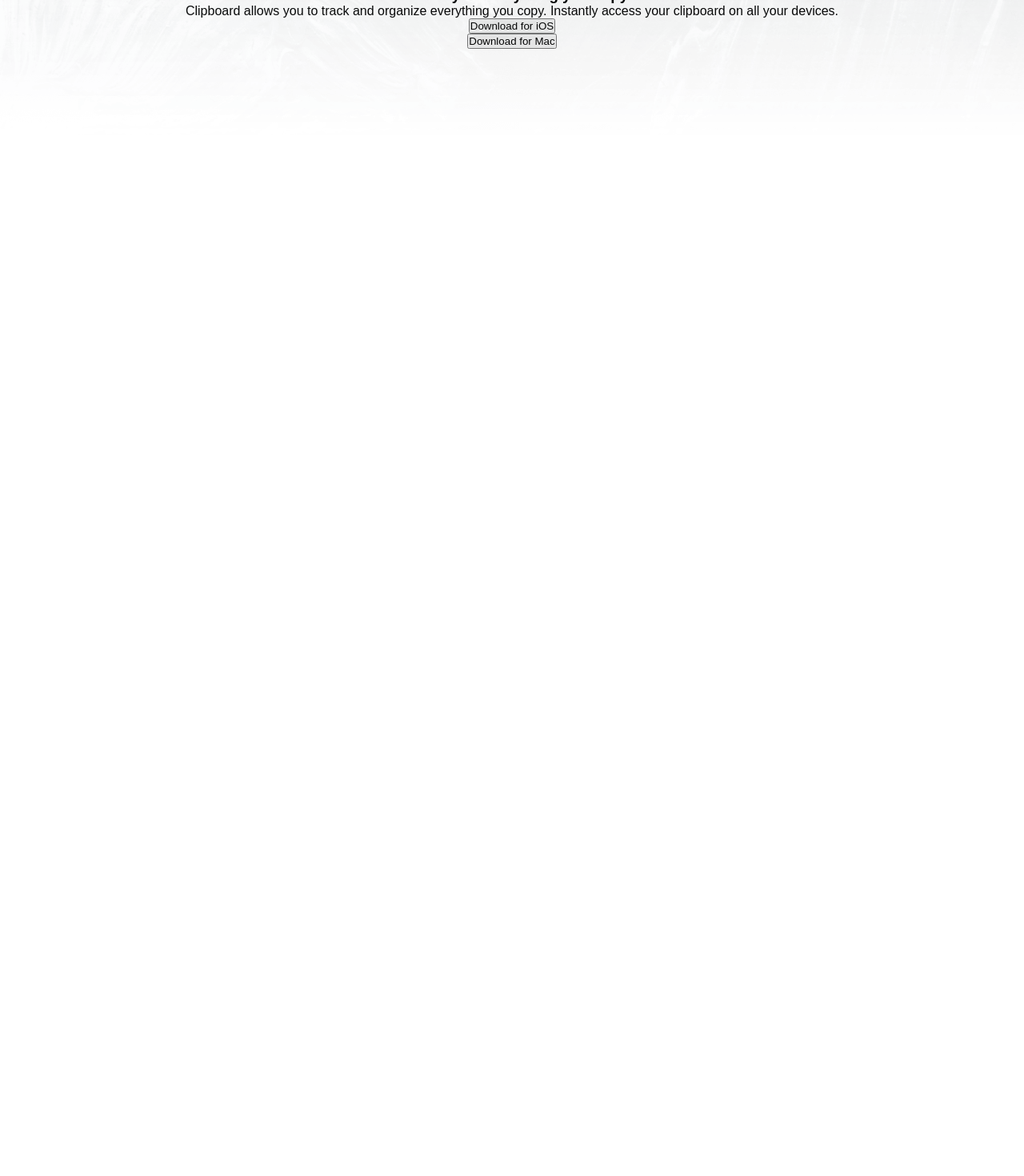
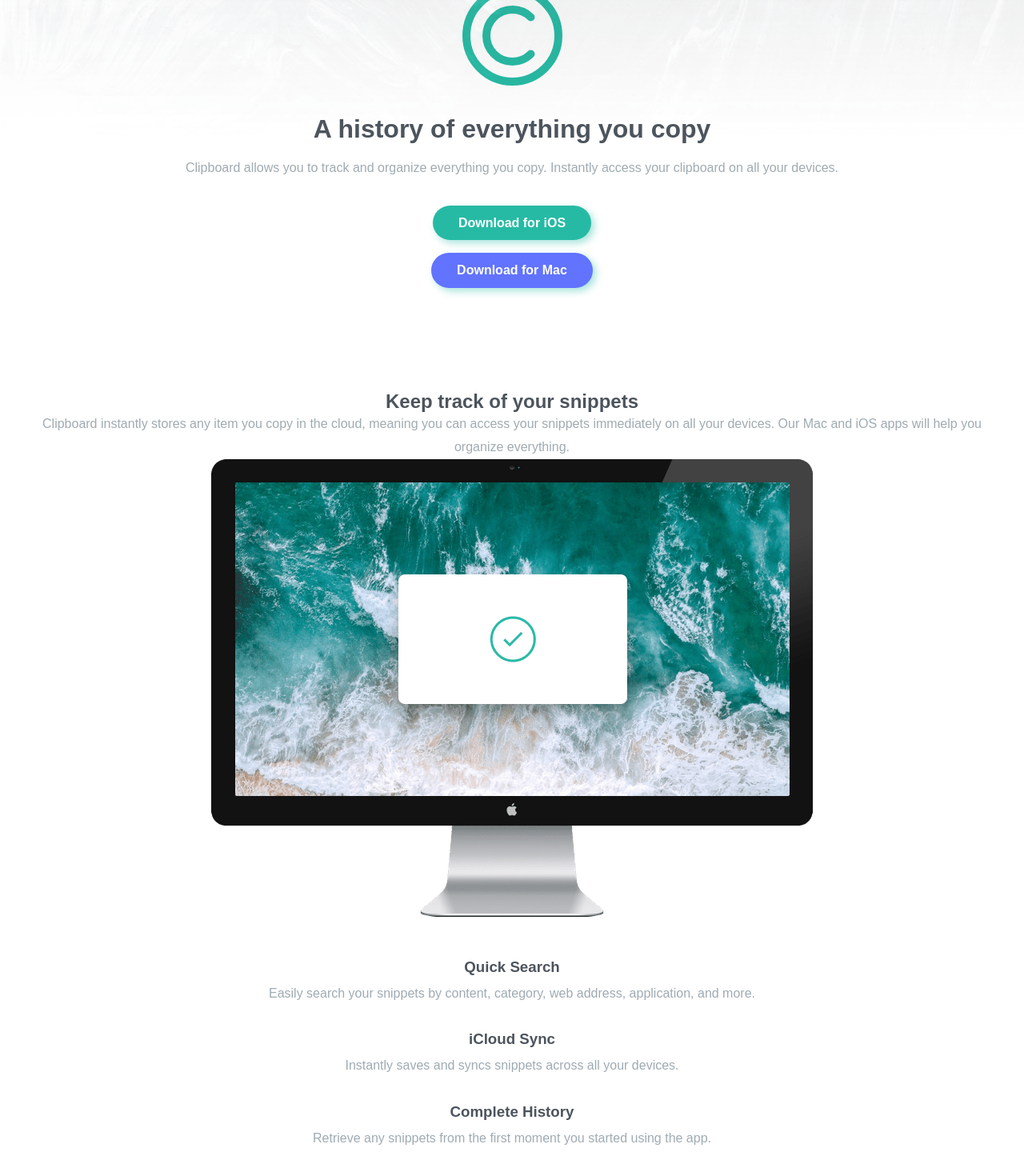
Before and after one commit to FelipeFama/clipboard-landing-page, a React (Vite) app: page / in a window 1280 px wide. Shown: the part 146-1616 px from the top of the page at 80% size. Before the commit the page ends 800 px from the top, so only its background shows below. Built offline with nearby package versions, Linux system fonts and the light colour scheme; a web font is replaced by a local one.

Commit message:
Add second section and mixins

```diff
--- a/src/App.jsx
+++ b/src/App.jsx
@@ -1,13 +1,15 @@
 import Picture from "./components/Picture";
 import ShowSection from "./components/ShowSection";
+import SecondSection from "./components/SecondSection";
 
 function App() {
   return (
     <>
-    <Picture />
-    <ShowSection />
+      <Picture />
+      <ShowSection />
+      <SecondSection />
     </>
-  )
+  );
 }
 
 export default App;
--- /dev/null
+++ b/src/components/SecondSection.jsx
@@ -0,0 +1,46 @@
+import React from "react";
+import computer from "../images/image-computer.png";
+import "../styles/components/secondsection.sass";
+
+const SecondSection = () => {
+  return (
+    <section className="section-two">
+      <article>
+        <h2>Keep track of your snippets</h2>
+        <p>
+          Clipboard instantly stores any item you copy in the cloud, meaning you
+          can access your snippets immediately on all your devices. Our Mac and
+          iOS apps will help you organize everything.
+        </p>
+      </article>
+      <div className="computer">
+        <article>
+          <img src={computer} alt="computer image" />
+        </article>
+
+        <article>
+          <div>
+            <h3>Quick Search</h3>
+            <p>
+              Easily search your snippets by content, category, web address,
+              application, and more.
+            </p>
+          </div>
+          <div>
+            <h3>iCloud Sync</h3>
+            <p>Instantly saves and syncs snippets across all your devices.</p>
+          </div>
+          <div>
+            <h3>Complete History</h3>
+            <p>
+              Retrieve any snippets from the first moment you started using the
+              app.
+            </p>
+          </div>
+        </article>
+      </div>
+    </section>
+  );
+};
+
+export default SecondSection;
--- a/src/components/ShowSection.jsx
+++ b/src/components/ShowSection.jsx
@@ -15,8 +15,8 @@
           Instantly access your clipboard on all your devices.
         </p>
         <ul>
-          <li><button>Download for iOS</button></li>
-          <li><button>Download for Mac</button></li>
+          <li><button className="button-green">Download for iOS</button></li>
+          <li><button className="button-blue">Download for Mac</button></li>
         </ul>
       </article>
     </section>
--- /dev/null
+++ b/src/styles/components/secondsection.sass
@@ -0,0 +1,13 @@
+.section-two
+    padding: 0 1.5rem 8rem
+
+    .computer > article:first-child
+        margin-bottom: 3rem
+
+    .computer > article:nth-child(2)
+        display: grid
+        grid-template-columns: repeat(1,1fr)
+        gap: 2rem
+
+        h3
+            margin-bottom: 0.5rem
--- a/src/styles/components/showsection.sass
+++ b/src/styles/components/showsection.sass
@@ -0,0 +1,17 @@
+@use '../mixins'
+
+.showcase
+    padding: 8rem 1.5rem
+    text-align: center
+
+    h1
+        font-size: 2rem
+        margin: 2rem 0 1rem
+
+    p
+        margin-bottom: 2rem
+
+    ul
+        @include mixins.center
+        flex-direction: column
+        gap: 1rem
--- a/src/styles/main.sass
+++ b/src/styles/main.sass
@@ -1,4 +1,5 @@
 @use 'variables'
+@use 'mixins'
 
 *
     margin: 0
@@ -9,8 +10,24 @@
 body
     text-align: center
 
+h1,h2,h3
+    color: variables.$dark-grayish-blue
+
+p
+    color: variables.$grayish-blue
+    line-height: 1.8
+
 img
     max-width: 100%
 
 ul
     list-style-type: none
+
+button
+    font-size: 16px
+
+.button-green
+    @include mixins.btn-green
+
+.button-blue
+    @include mixins.btn-blue
--- /dev/null
+++ b/src/styles/mixins.sass
@@ -0,0 +1,26 @@
+@use 'variables'
+
+@mixin center
+    display: flex
+    justify-content: center
+    align-items: center
+
+@mixin btn-green
+    background-color: variables.$strong-cyan
+    color: variables.$white
+    padding: 0.8rem 2rem
+    border-radius: 30px
+    font-weight: bold
+    border: none
+    box-shadow: 4px 4px 10px hsl(171, 66%, 44%, 0.4)
+    cursor: pointer
+
+@mixin btn-blue
+    background-color: variables.$light-blue
+    color: variables.$white
+    padding: 0.8rem 2rem
+    border-radius: 30px
+    font-weight: bold
+    border: none
+    box-shadow: 4px 4px 10px hsl(171, 66%, 44%, 0.4)
+    cursor: pointer
--- a/src/styles/variables.sass
+++ b/src/styles/variables.sass
@@ -6,6 +6,7 @@
 $light-blue: hsl(233, 100%, 69%)
 $dark-grayish-blue: hsl(210, 10%, 33%)
 $grayish-blue: hsl(201, 11%, 66%)
+$white: #fff
 
 //typography
 $font: 'Bai Jamjuree', sans-serif
```
